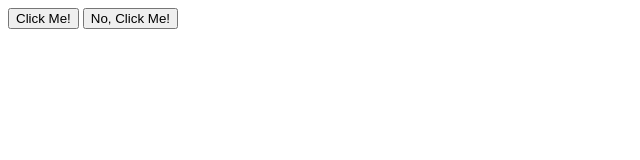
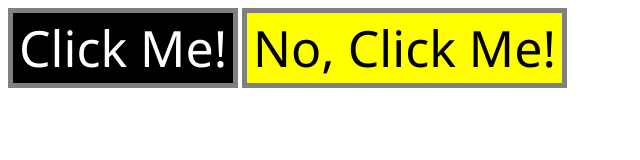
Before and after one commit to YintingChen/yt-odin-css-foundations, a plain HTML site: page 03-grouping-selectors/index.html in a window 1280 px wide. Shown: the whole page, without its empty margins (0-640 px from the left). Drawn offline with Linux system fonts and the light colour scheme.

Commit message:
Add answer to ex-3

```diff
--- a/03-grouping-selectors/index.html
+++ b/03-grouping-selectors/index.html
@@ -1,14 +1,14 @@
 <!DOCTYPE html>
 <html lang="en">
   <head>
-    <meta charset="UTF-8">
-    <meta http-equiv="X-UA-Compatible" content="IE=edge">
-    <meta name="viewport" content="width=device-width, initial-scale=1.0">
+    <meta charset="UTF-8" />
+    <meta http-equiv="X-UA-Compatible" content="IE=edge" />
+    <meta name="viewport" content="width=device-width, initial-scale=1.0" />
     <title>Grouping Selectors</title>
-    <link rel="stylesheet" href="style.css">
+    <link rel="stylesheet" href="style.css" />
   </head>
   <body>
-    <button>Click Me!</button>
-    <button>No, Click Me!</button>
+    <button class="button-1">Click Me!</button>
+    <button class="button-2">No, Click Me!</button>
   </body>
 </html>
--- a/03-grouping-selectors/style.css
+++ b/03-grouping-selectors/style.css
@@ -0,0 +1,15 @@
+.button-1,
+.button-2 {
+  font-size: 50px;
+  font-family: "Segoe UI", Tahoma, Geneva, Verdana, sans-serif;
+  border: 5px solid grey;
+}
+
+.button-1 {
+  background-color: black;
+  color: white;
+}
+
+.button-2 {
+  background-color: yellow;
+}
```
